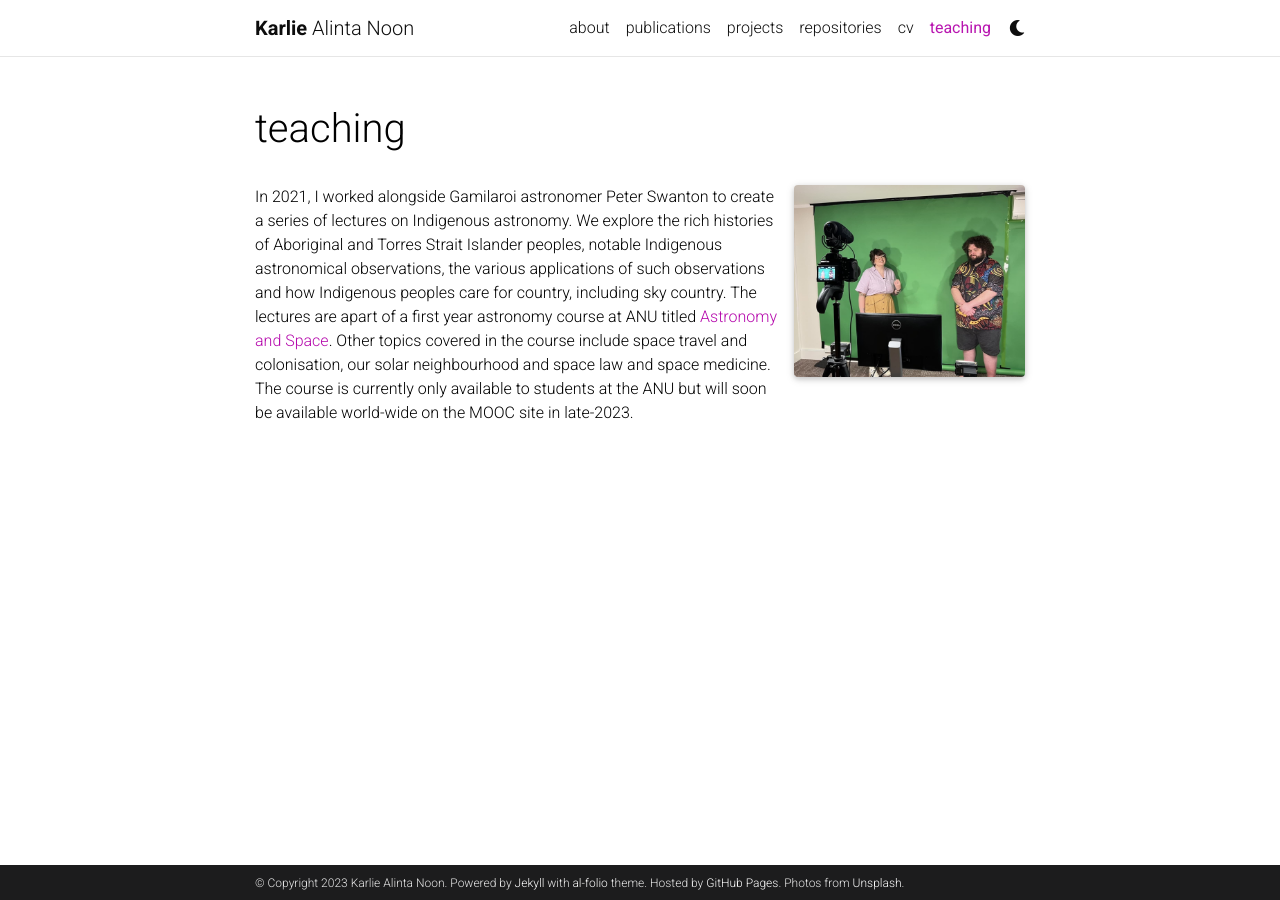
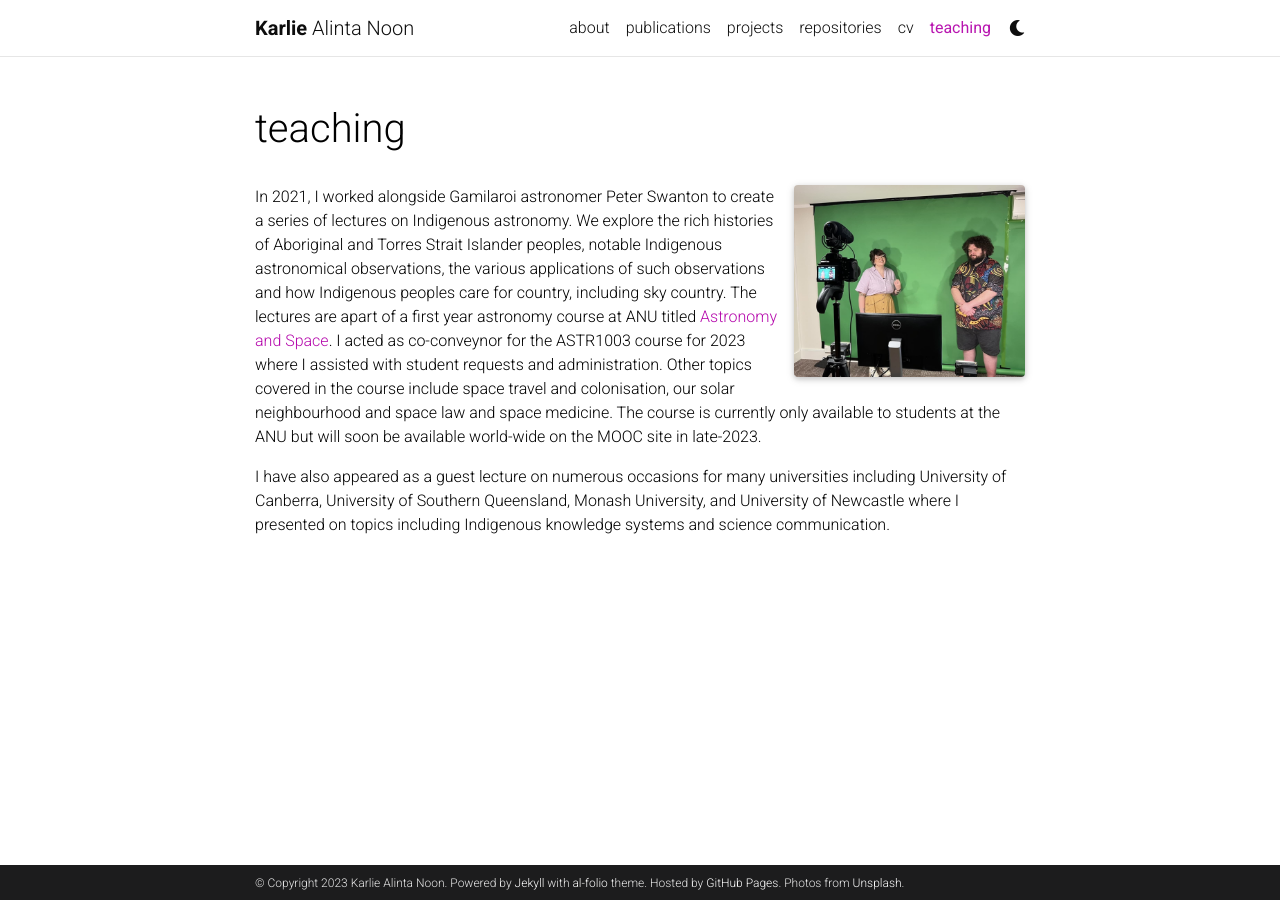
Before and after one commit to karlienoon/karlienoon.github.io, a Jekyll site: the page built from _pages/teaching.md, in a window 1280 px wide. Built offline with Jekyll 4.4.1, drawn with Linux system fonts in a browser that asks for light colours; full-size pictures stand in for the smaller copies a plugin makes; comment, search, counter and statistics services are not loaded; a style sheet for code colours, icons or effects is not loaded.

Commit message:
updated teacher text

```diff
--- a/_pages/teaching.md
+++ b/_pages/teaching.md
@@ -12,4 +12,6 @@ profile:
   image_circular: false
 
 ---
-In 2021, I worked alongside Gamilaroi astronomer Peter Swanton to create a series of lectures on Indigenous astronomy. We explore the rich histories of Aboriginal and Torres Strait Islander peoples, notable Indigenous astronomical observations, the various applications of such observations and how Indigenous peoples care for country, including sky country. The lectures are apart of a first year astronomy course at ANU titled <a href="https://programsandcourses.anu.edu.au/course/astr1003"> Astronomy and Space</a>. Other topics covered in the course include space travel and colonisation, our solar neighbourhood and space law and space medicine. The course is currently only available to students at the ANU but will soon be available world-wide on the MOOC site in late-2023.
+In 2021, I worked alongside Gamilaroi astronomer Peter Swanton to create a series of lectures on Indigenous astronomy. We explore the rich histories of Aboriginal and Torres Strait Islander peoples, notable Indigenous astronomical observations, the various applications of such observations and how Indigenous peoples care for country, including sky country. The lectures are apart of a first year astronomy course at ANU titled <a href="https://programsandcourses.anu.edu.au/course/astr1003"> Astronomy and Space</a>. I acted as co-conveynor for the ASTR1003 course for 2023 where I assisted with student requests and administration. Other topics covered in the course include space travel and colonisation, our solar neighbourhood and space law and space medicine. The course is currently only available to students at the ANU but will soon be available world-wide on the MOOC site in late-2023.
+
+I have also appeared as a guest lecture on numerous occasions for many universities including University of Canberra, University of Southern Queensland, Monash University, and University of Newcastle where I presented on topics including Indigenous knowledge systems and science communication.
```
